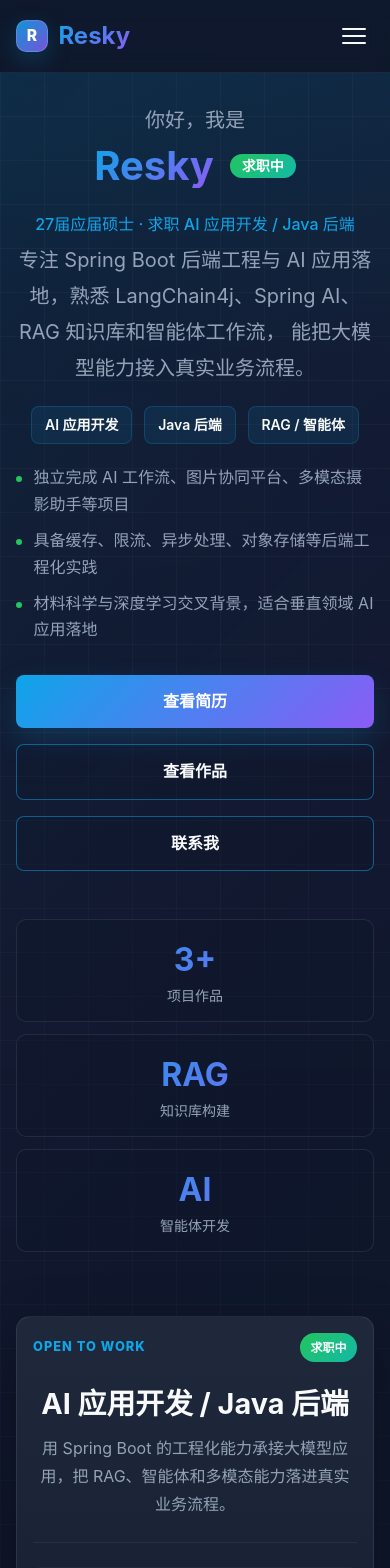
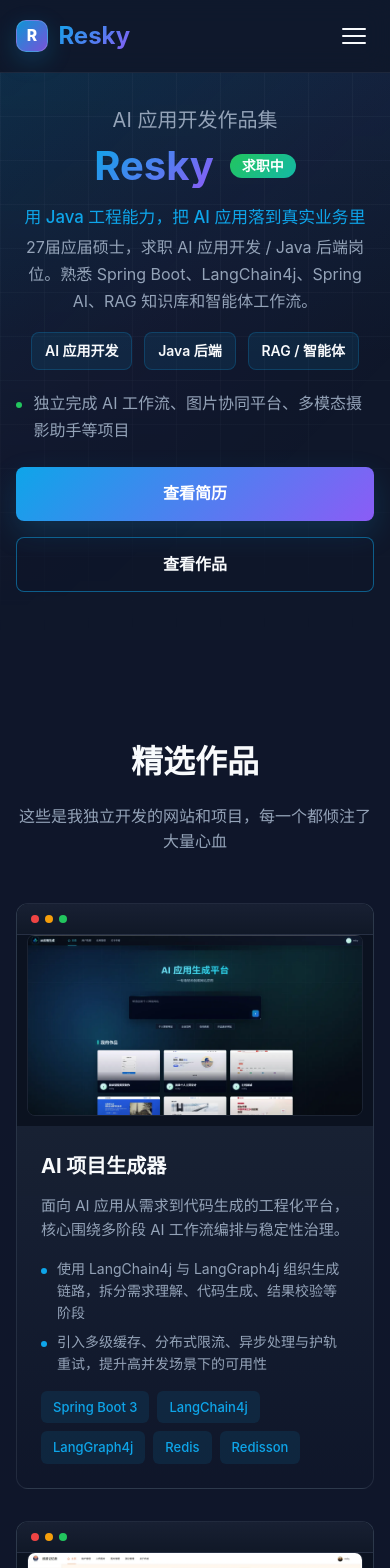
Before and after one commit to Resky0/portfolio, a Vue app: page / in a window 390 px wide. Shown: the top 1568 px of the page. Built offline with nearby package versions, Linux system fonts and the light colour scheme.

Commit message:
2026.6.2  更改简历，脱敏个人信息；优化导航栏样式

```diff
--- a/src/layouts/AppLayout.vue
+++ b/src/layouts/AppLayout.vue
@@ -250,5 +250,6 @@ watch(() => route.path, () => {
   .mobile-menu {
     display: flex;
   }
+
 }
 </style>
--- a/src/pages/HomePage.vue
+++ b/src/pages/HomePage.vue
@@ -8,15 +8,14 @@
       </div>
       <div class="container hero-content">
         <div class="hero-text animate-fade-in-up">
-          <p class="hero-greeting">你好，我是</p>
+          <p class="hero-greeting">AI 应用开发作品集</p>
           <h1 class="hero-title">
             <span class="gradient-text">Resky</span>
             <span class="job-badge">求职中</span>
           </h1>
-          <p class="hero-status">27届应届硕士 · 求职 AI 应用开发 / Java 后端</p>
+          <p class="hero-status">用 Java 工程能力，把 AI 应用落到真实业务里</p>
           <p class="hero-description">
-            专注 Spring Boot 后端工程与 AI 应用落地，熟悉 LangChain4j、Spring AI、RAG 知识库和智能体工作流，
-            能把大模型能力接入真实业务流程。
+            27届应届硕士，求职 AI 应用开发 / Java 后端岗位。熟悉 Spring Boot、LangChain4j、Spring AI、RAG 知识库和智能体工作流。
           </p>
           <div class="hero-focus">
             <span>AI 应用开发</span>
@@ -485,32 +484,45 @@ const featuredWorks = works.slice(0, 3)
 
 @media (max-width: 640px) {
   .hero {
-    padding: 2rem 0;
+    min-height: auto;
+    padding: 2rem 0 3rem;
+  }
+
+  .hero-content {
+    gap: 2rem;
   }
 
   .hero-title {
     font-size: 2.5rem;
+    margin-bottom: 1rem;
+  }
+
+  .hero-status {
+    font-size: 1.05rem;
+    line-height: 1.55;
+  }
+
+  .hero-description {
+    font-size: 1rem;
+    line-height: 1.7;
+    margin-bottom: 1rem;
+  }
+
+  .hero-proof {
+    margin-bottom: 1.5rem;
+  }
+
+  .hero-proof li:nth-child(n+2),
+  .hero-stats,
+  .hero-visual,
+  .hero-actions .btn-secondary:last-child {
+    display: none;
   }
 
   .hero-actions {
     flex-direction: column;
     align-items: stretch;
-  }
-
-  .hero-stats {
-    gap: 0.75rem;
-  }
-
-  .stat {
-    flex: 1 1 100%;
-  }
-
-  .career-panel {
-    padding: 1rem;
-  }
-
-  .career-panel-grid {
-    grid-template-columns: 1fr;
+    margin-bottom: 0;
   }
 
   .works-grid {
--- a/src/pages/ResumePage.vue
+++ b/src/pages/ResumePage.vue
@@ -14,7 +14,7 @@
           </div>
         </div>
         <div class="resume-actions">
-          <a :href="resumeUrl" class="btn-primary" download="AI应用开发工程师-曹敬昊.pdf">下载简历</a>
+          <a :href="resumeUrl" class="btn-primary" download="AI应用开发工程师-公开版.pdf">下载简历</a>
           <a :href="resumeUrl" class="btn-secondary" target="_blank" rel="noopener">新窗口打开</a>
         </div>
       </div>
@@ -24,9 +24,9 @@
       <div class="container">
         <div class="resume-viewer">
           <div class="resume-toolbar">
-            <span>AI应用开发工程师-曹敬昊.pdf</span>
+            <span>AI应用开发工程师-公开版.pdf</span>
             <div class="resume-toolbar-actions">
-              <a :href="resumeUrl" download="AI应用开发工程师-曹敬昊.pdf">下载</a>
+              <a :href="resumeUrl" download="AI应用开发工程师-公开版.pdf">下载</a>
               <a :href="resumeUrl" target="_blank" rel="noopener">新窗口</a>
             </div>
           </div>
@@ -35,7 +35,7 @@
               <h2>当前浏览器无法直接预览 PDF</h2>
               <p>你仍然可以下载简历，或在新窗口中打开查看。</p>
               <div class="resume-fallback-actions">
-                <a :href="resumeUrl" class="btn-primary" download="AI应用开发工程师-曹敬昊.pdf">下载简历</a>
+                <a :href="resumeUrl" class="btn-primary" download="AI应用开发工程师-公开版.pdf">下载简历</a>
                 <a :href="resumeUrl" class="btn-secondary" target="_blank" rel="noopener">新窗口打开</a>
               </div>
             </div>
```
Also changed, not shown: 1 other file (tests, documents, lock files or other folders).
